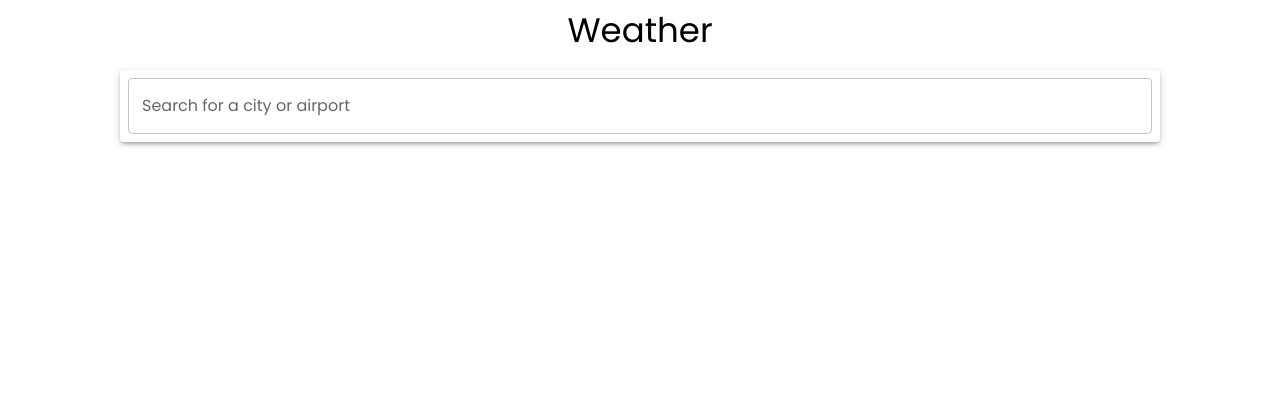
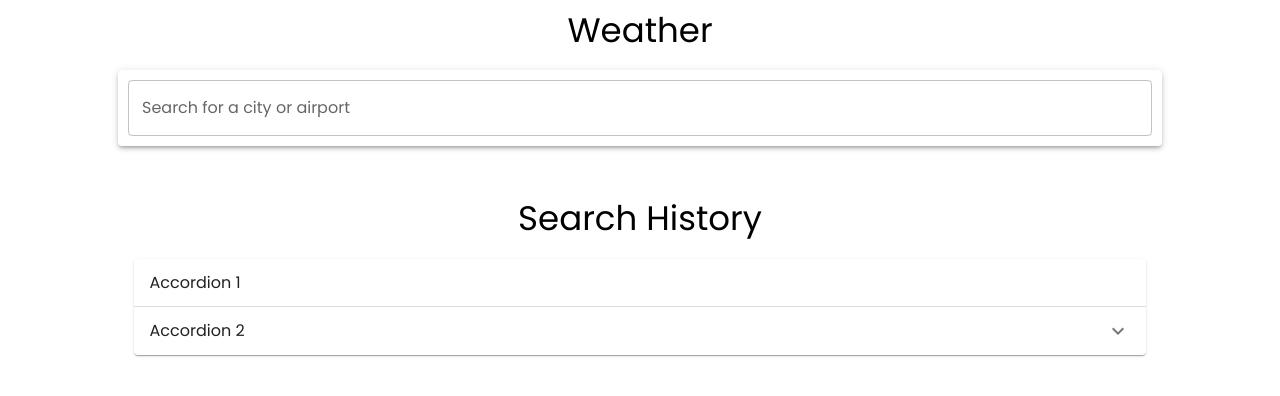
Before and after one commit to vaishnav22/NewZApp-Weather, a React (Create React App) app: page / in a window 1280 px wide. Shown: the top 396 px of the page. Built offline with nearby package versions, Linux system fonts and the light colour scheme.

Commit message:
location null value bug fixed

```diff
--- a/src/App.js
+++ b/src/App.js
@@ -1,21 +1,28 @@
-import React, { useState } from 'react';
-import {Typography, ThemeProvider, createTheme } from '@mui/material';
+import React, { useState, useEffect } from 'react';
+import Box from '@mui/system/Box';
+import { createTheme, ThemeProvider } from '@mui/material';
+import Grid from '@mui/material/Grid';
+import styled from '@mui/system/styled';
+import Typography from '@mui/material/Typography';
+
+//importing component
 import Search from './components/Search/Search';
 import DayForcast from './components/moreDetails/DayForcast';
 import CurrentWeather from './components/current-weather/CurrentWeather';
 import DaysForcast from './components/moreDetails/DaysForcast';
 import CityInfo from './components/current-weather/CityInfo';
-import Box from '@mui/material/Box';
-import Grid from '@mui/system/Unstable_Grid';
-import styled from '@mui/system/styled';
+import SearchHistory from './components/searchHistory/SearchHistory';
+
+//importing helper functions
 import { getLocalTime } from './components/utils';
-
-import {WEATHER_URL, WEATHER_API} from './components/api'
+import { WEATHER_URL, WEATHER_API } from './components/api';
 
 function App() {
 
+
   const [weather, setWeather] = useState(null);
-  const [forcast, setForcast] = useState(null)
+  const [forcast, setForcast] = useState(null);
+  const [searchHistory, setSearchHistory] = useState(null)
   const [weatherData, setWeatherData] = useState({
     humidity: '',
     'Wind (MPH)': '',
@@ -23,22 +30,26 @@ function App() {
     'Sunset (pm)': '',
   });
 
-  // Callback function to set the geo location from search component
+  useEffect(() => {
+    const storedHistory = JSON.parse(localStorage.getItem('searchHistory')) || [];
+    setSearchHistory(storedHistory);
+  }, []);
+  console.log(searchHistory);
+
   const handleLocationSelect = (location) => {
-    // setGeoLocation(location);
-    const lat = location.latitude
-    const long = location.longitude
-    const name = location.name
+    const lat = location.latitude;
+    const long = location.longitude;
+    const name = location.name;
 
-    const fetchWeather = fetch(`${WEATHER_URL}/weather?lat=${lat}&lon=${long}&appid=${WEATHER_API}&units=metric`)
-    const fetchForcast = fetch(`${WEATHER_URL}/forecast?lat=${lat}&lon=${long}&appid=${WEATHER_API}&units=metric`)
+    const fetchWeather = fetch(`${WEATHER_URL}/weather?lat=${lat}&lon=${long}&appid=${WEATHER_API}&units=metric`);
+    const fetchForcast = fetch(`${WEATHER_URL}/forecast?lat=${lat}&lon=${long}&appid=${WEATHER_API}&units=metric`);
 
     Promise.all([fetchWeather, fetchForcast])
       .then(async (response) => {
-      const currentWeather = await response[0].json()
-      const forcastResponse = await response[1].json()
-      setWeather({city: name, ...currentWeather})
-      setForcast({city: name, ...forcastResponse})
+        const currentWeather = await response[0].json();
+        const forcastResponse = await response[1].json();
+        setWeather({ city: name, ...currentWeather });
+        setForcast({ city: name, ...forcastResponse });
 
         const newData = {
           'Humidity': `${currentWeather.main.humidity}%`,
@@ -48,11 +59,26 @@ function App() {
         };
         setWeatherData(newData);
 
-    }).catch((error) => {
-      console.log(error);
+        //for local storage dataa
+        const newEntry = {
+          dateTime: new Date(), // Capture current date and time
+          tempMin: currentWeather.main.temp_min,
+          tempMax: currentWeather.main.temp_max,
+          currentTemp: currentWeather.main.temp,
+          location: currentWeather.name
+        };
+
+        // Get the existing history from local storage
+        const existingHistory = JSON.parse(localStorage.getItem('searchHistory')) || [];
+        const updatedHistory = [...existingHistory, newEntry];
+        //updating the localStorage object
+        setSearchHistory(updatedHistory);
+        localStorage.setItem('searchHistory', JSON.stringify(updatedHistory));
       })
+      .catch((error) => {
+        console.error(error);
+      });
   }
-
 
 
   const theme = createTheme({
@@ -78,37 +104,61 @@ function App() {
       </Box>
 
       <Box
-        sx={{boxShadow: 3, width: '80%', height: '100%', bgcolor: (theme) => (theme.palette.mode === 'dark' ? '#101010' : '#fff'),
-          color: (theme) =>
-            theme.palette.mode === 'dark' ? 'grey.300' : 'grey.800', p: 1, m: 1, borderRadius: 1, textAlign: 'center', fontSize: '0.875rem',fontWeight: '700', margin: "40px auto", backgroundImage: weather && forcast ? 'linear-gradient(180deg, rgb(18, 72, 107,0), rgb(18, 72, 107,1))' : 'none'
+        sx={{
+          boxShadow: 3,
+          width: '80%', // Adjust this to your preferred maximum width
+          padding: '10px', // Add some padding for a better mobile experience
+          height: '100%',
+          bgcolor: (theme) => (theme.palette.mode === 'dark' ? '#101010' : '#fff'),
+          color: (theme) => (theme.palette.mode === 'dark' ? 'grey.300' : 'grey.800'),
+          borderRadius: '4px',
+          textAlign: 'center',
+          fontSize: '0.875rem',
+          fontWeight: '700',
+          margin: "40px auto",
+          backgroundImage: weather && forcast ? 'linear-gradient(180deg, rgb(18, 72, 107,0), rgb(18, 72, 107,1))' : 'none',
         }}
       >
-        <Search onLocationSelect={handleLocationSelect}/>
-        {weather && forcast && ( <Grid container spacing={2} sx={{margin: "15px auto", backgroundColor: "transparent"}}>
-          <Grid xs={6}>
+        <Search onLocationSelect={handleLocationSelect} />
+
+        {weather && forcast && ( <Grid container spacing={2} sx={{ margin: "15px auto", backgroundColor: "transparent" }}>
+          <Grid item xs={12} sm={6}>
             <Item>
-              <CurrentWeather data={weather}/>
+              <CurrentWeather data={weather} />
             </Item>
           </Grid>
-
-          <Grid xs={6}>
+          <Grid item xs={12} sm={6}>
             <Item>
-              <DayForcast data={forcast}/>
+              <DayForcast data={forcast} />
             </Item>
           </Grid>
-          <Grid xs={6}>
+          <Grid item xs={12} sm={6}>
             <Item>
-              <CityInfo data={weatherData}/>
+              <CityInfo data={weatherData} />
             </Item>
           </Grid>
-          <Grid xs={6}>
+          <Grid item xs={12} sm={6}>
             <Item>
-              <DaysForcast data={forcast}/>
+              <DaysForcast data={forcast} />
             </Item>
           </Grid>
         </Grid>
         )}
       </Box>
+
+      <Box sx={{
+          display: 'flex',
+          flexDirection: 'column',
+          alignItems: 'center',
+          justifyContent: 'center',
+          height: '20vh', // Use '100vh' to make the Box fill the entire viewport height
+        }}>
+        <Typography variant='h4' sx={{ margin: "20px auto" }}>
+          Search History
+        </Typography>
+        <SearchHistory />
+      </Box>
+
     </ThemeProvider>
   );
 }
--- a/src/components/Search/Search.js
+++ b/src/components/Search/Search.js
@@ -31,15 +31,20 @@ const Search = ({onLocationSelect}) => {
   }
 
   const hadleSelect = (event, selectedOption) => {
-    const locationData ={
-      latitude: selectedOption.latitude,
-      longitude: selectedOption.longitude,
-      name: selectedOption.name
+    if (selectedOption) {
+      const locationData = {
+        latitude: selectedOption.latitude,
+        longitude: selectedOption.longitude,
+        name: selectedOption.name,
+      };
+      onLocationSelect(locationData);
+      setLoction(locationData);
+    } else {
+      // Handle the case when selectedOption is not defined (e.g., display an error message or handle it as needed)
+      console.error('No location selected.');
     }
-    // console.log(locationData);
-    onLocationSelect(locationData);
-    setLoction(locationData)
   }
+
 
   return (
     <Stack sx={{ width: "100%"}}>
--- a/src/components/moreDetails/DayForcast.js
+++ b/src/components/moreDetails/DayForcast.js
@@ -23,7 +23,7 @@ const DayForcast = ({data}) => {
   // console.log(newData);
 
   return (
-      <Box sx={{ flexGrow: 1, margin: "30px auto" }}>
+      <Box sx={{ flexGrow: 1, margin: "20px 20px 20px 10px" }}>
         <Typography sx={{ fontSize: "22", color: "black", fontWeight: "bold"}}>
           Hourly Forcast
         </Typography>
--- a/src/components/moreDetails/DaysForcast.js
+++ b/src/components/moreDetails/DaysForcast.js
@@ -79,7 +79,7 @@ const DaysForcast = ({data}) => {
             </Typography>
             <Box sx={{ borderBottom: 1, borderColor: 'divider' }}>
                 <Tabs value={value} onChange={handleChange} aria-label="basic tabs example">
-                {filteredData.map((item, index) => (
+                {filteredData.slice(1, filteredData.length).map((item, index) => (
                     <Tab icon={<TabIcon iconPath={item.weather[0].icon} />} label={forcastDays[index]} {...a11yProps(index)} key={index} />
                 ))}
                 </Tabs>
--- /dev/null
+++ b/src/components/searchHistory/SearchHistory.js
@@ -0,0 +1,48 @@
+import React, {useState, useEffect} from 'react';
+import Accordion from '@mui/material/Accordion';
+import AccordionSummary from '@mui/material/AccordionSummary';
+import AccordionDetails from '@mui/material/AccordionDetails';
+import Typography from '@mui/material/Typography';
+import ExpandMoreIcon from '@mui/icons-material/ExpandMore';
+
+
+
+const SearchHistory = () => {
+    return (
+        <div>
+          <Accordion>
+            <AccordionSummary
+            //   expandIcon={<ExpandMoreIcon />}
+              aria-controls="panel1a-content"
+              id="panel1a-header"
+            >
+              <Typography>Accordion 1</Typography>
+            </AccordionSummary>
+            <AccordionDetails>
+              <Typography>
+                Lorem ipsum dolor sit amet, consectetur adipiscing elit. Suspendisse
+                malesuada lacus ex, sit amet blandit leo lobortis eget.
+              </Typography>
+            </AccordionDetails>
+          </Accordion>
+          <Accordion>
+            <AccordionSummary
+              expandIcon={<ExpandMoreIcon />}
+              aria-controls="panel2a-content"
+              id="panel2a-header"
+            >
+              <Typography>Accordion 2</Typography>
+            </AccordionSummary>
+            <AccordionDetails>
+              <Typography>
+                Lorem ipsum dolor sit amet, consectetur adipiscing elit. Suspendisse
+                malesuada lacus ex, sit amet blandit leo lobortis eget.
+              </Typography>
+            </AccordionDetails>
+          </Accordion>
+        </div>
+      );
+}
+
+
+export default SearchHistory;
```
Lines whose indentation alone changed are shown as unchanged.
